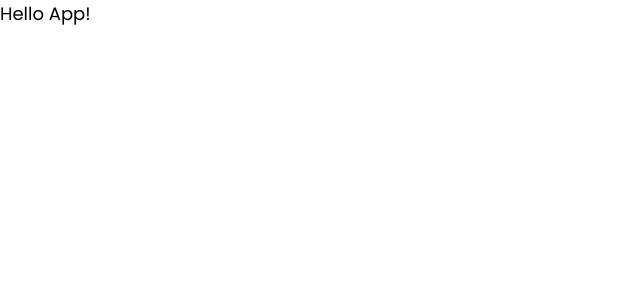
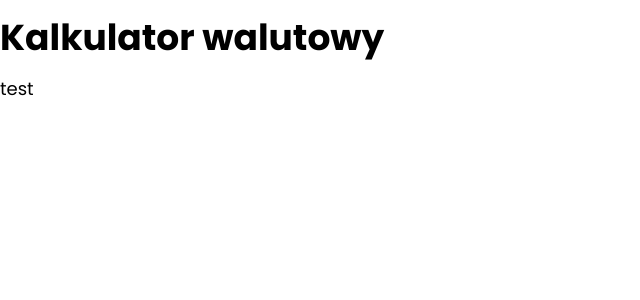
Before and after one commit to Citentel/cantor-project, a React (Create React App) app: page / in a window 1280 px wide. Shown: the top 300 px of the page, without its empty margins (0-640 px from the left). Built offline with nearby package versions, Linux system fonts and the light colour scheme.

Commit message:
remove config style from app, add config style to index

```diff
--- a/src/App.js
+++ b/src/App.js
@@ -1,11 +1,14 @@
 import React, { Component } from 'react';
-import "./static/css/app.css";
+
 
 class App extends Component {
     render = () => {
         return(
-            <div>
-                Hello App!
+            <div className="app">
+                <h1>Kalkulator walutowy</h1>
+                <div className="app__box">
+                    test
+                </div>
             </div>
         );
     }
--- a/src/index.js
+++ b/src/index.js
@@ -1,6 +1,7 @@
 import React from 'react';
 import ReactDOM from 'react-dom';
 import App from './App';
+import "./static/css/config.css";
 
 ReactDOM.render(
     <App />,
```
Also changed, not shown: src/static/css/config.css (renamed from src/static/css/app.css), src/static/css/config.less (line endings or trailing spaces).
